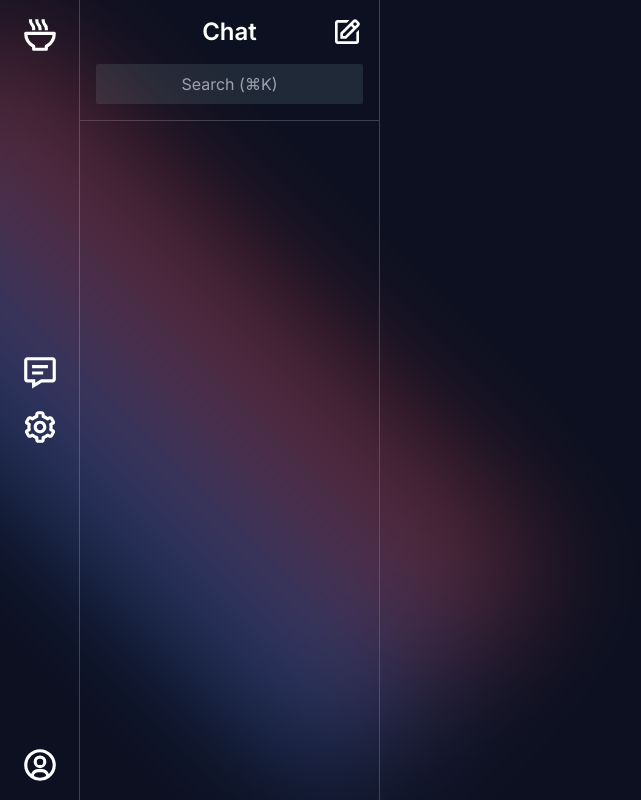
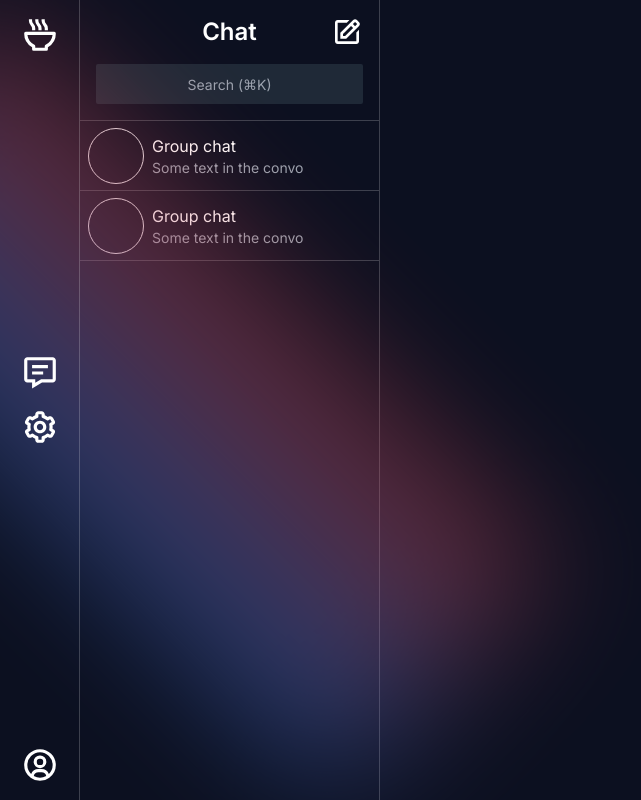
Before and after one commit to armeono/chat-app-v2, a Next.js app in the folder next-chat/: page /chat in a window 1280 px wide. Shown: the whole page, without its empty margins (0-641 px from the left). Built offline with nearby package versions, Linux system fonts and the light colour scheme.

Commit message:
working on the conversationCard and chat selection

```diff
--- a/next-chat/src/app/NavigationLayout.tsx
+++ b/next-chat/src/app/NavigationLayout.tsx
@@ -1,15 +1,25 @@
+"use client";
 import Menu from "@/components/Menu";
+import { usePathname } from "next/navigation";
 
 type Props = {
   children?: React.ReactNode;
 };
 
+const noMenuLinks = ["/login", "/signup"];
+
 const NavigationLayout = ({ children }: Props) => {
+  const pathname = usePathname();
+
+  const shouldRenderMenu = !noMenuLinks.includes(pathname);
+
   return (
     <div className="h-full w-full flex text-white">
-      <div className="h-full w-[80px] z-10 relative">
-        <Menu />
-      </div>
+      {shouldRenderMenu && (
+        <div className="h-full w-[80px] z-10 relative">
+          <Menu />
+        </div>
+      )}
       {children}
     </div>
   );
--- a/next-chat/src/app/chat/page.tsx
+++ b/next-chat/src/app/chat/page.tsx
@@ -1,9 +1,13 @@
+"use client";
 import ChatSidebar from "@/components/ChatSidebar";
+import { useCurrentConversation } from "@/utils/stores/currentConversation";
 
 const Chat = () => {
+  const { currentConversation } = useCurrentConversation();
   return (
-    <div className="text-white">
+    <div className="text-white flex">
       <ChatSidebar />
+      <h1>{currentConversation}</h1>
     </div>
   );
 };
--- a/next-chat/src/components/ConversationCard/index.tsx
+++ b/next-chat/src/components/ConversationCard/index.tsx
@@ -1,5 +1,29 @@
-const ConversationCard = () => {
-  return <div className="h-[50px] w-full border"></div>;
+"use client";
+import { Conversation } from "@/types/conversation";
+import { useCurrentConversation } from "@/utils/stores/currentConversation";
+
+type Props = {
+  conversation: Conversation;
+};
+
+const ConversationCard = ({ conversation }: Props) => {
+  const { currentConversation, setCurrentConversation } =
+    useCurrentConversation();
+
+  return (
+    <div
+      className={`h-[70px] w-full border-b border-white border-opacity-20 ${
+        currentConversation === conversation.id && "bg-cyan-200 bg-opacity-50"
+      } flex items-center gap-2 px-2 cursor-pointer`}
+      onClick={() => setCurrentConversation(conversation.id)}
+    >
+      <div className="h-14 w-14 rounded-full border"></div>
+      <div>
+        <h2>Group chat</h2>
+        <p className="text-sm text-gray-400">Some text in the convo</p>
+      </div>
+    </div>
+  );
 };
 
 export default ConversationCard;
--- a/next-chat/src/components/Search/index.tsx
+++ b/next-chat/src/components/Search/index.tsx
@@ -9,7 +9,9 @@ const Search = ({ width, height }: Props) => {
       type="text"
       className={`bg-gray-800 rounded-sm  ${
         width ? `w-[${width}px]` : "w-full"
-      } ${height ? `w-[${height}px]` : "h-10"} focus:outline-none text-center`}
+      } ${
+        height ? `w-[${height}px]` : "h-10"
+      } focus:outline-none text-center text-sm`}
       placeholder="Search (⌘K)"
     />
   );
--- a/next-chat/src/components/chatSidebar/index.tsx
+++ b/next-chat/src/components/chatSidebar/index.tsx
@@ -1,7 +1,9 @@
 import { BiEdit } from "react-icons/bi";
 import Search from "../Search";
+import ConversationCard from "../ConversationCard";
 
 const ChatSidebar = () => {
+  const conversations = [{ id: "1" }, { id: "2" }];
   return (
     <div className="h-full w-[300px] border-r border-white border-opacity-20">
       <div className="border-b border-white border-opacity-20 pb-4">
@@ -13,6 +15,9 @@ const ChatSidebar = () => {
           <Search />
         </div>
       </div>
+      {conversations.map((conversation, index) => {
+        return <ConversationCard key={index} conversation={conversation} />;
+      })}
     </div>
   );
 };
--- /dev/null
+++ b/next-chat/src/types/conversation.ts
@@ -0,0 +1,3 @@
+export type Conversation = {
+  id: string;
+};
--- /dev/null
+++ b/next-chat/src/utils/stores/currentConversation.ts
@@ -0,0 +1,11 @@
+import { create } from "zustand";
+
+type Store = {
+  currentConversation: string;
+  setCurrentConversation: (state: any) => void;
+};
+
+export const useCurrentConversation = create<Store>()((set) => ({
+  currentConversation: "",
+  setCurrentConversation: (state) => set({ currentConversation: state }),
+}));
```
Also changed, not shown: next-chat/src/utils/stores/login.ts (renamed from next-chat/src/utils/stores/index.ts).
